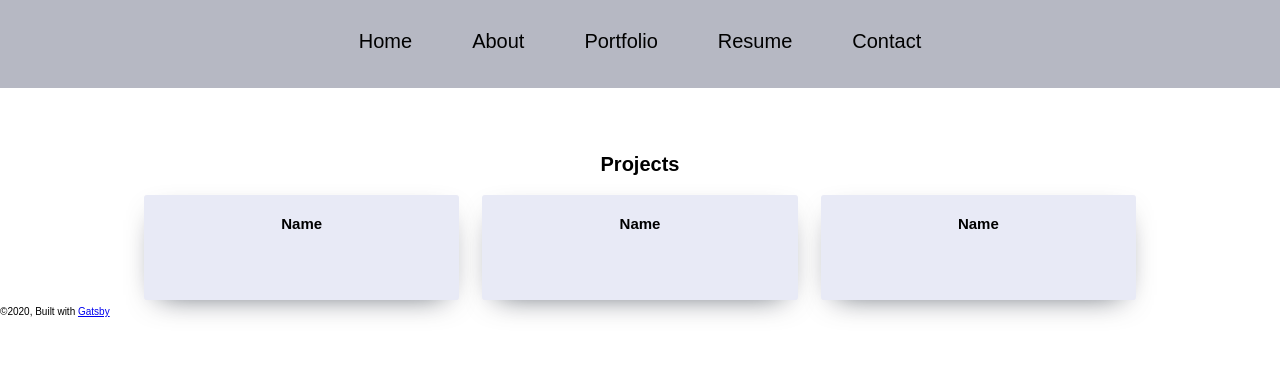
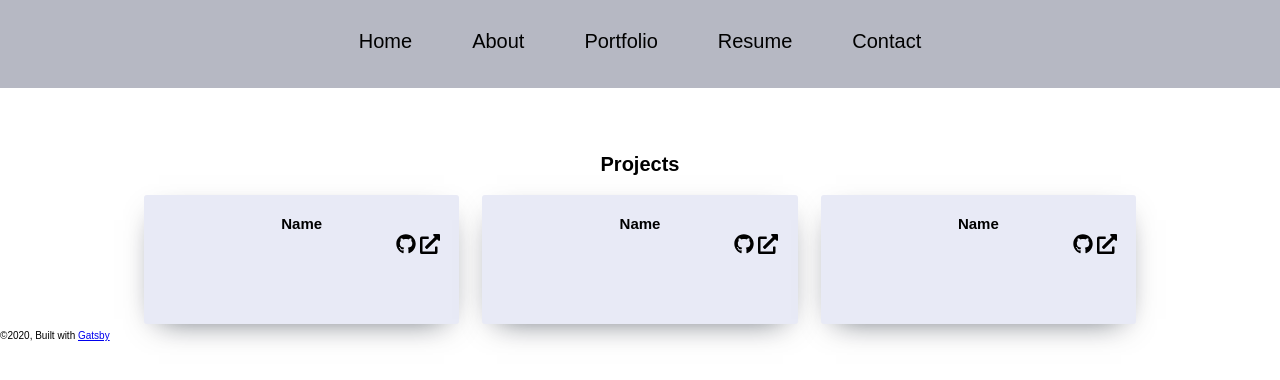
Before and after one commit to rachel-fischoff/portfolio-starter, a Gatsby site: page /portfolio in a window 1280 px wide. Built offline with nearby package versions, Linux system fonts and the light colour scheme; Gatsby itself is replaced by a stand-in of ours.

Commit message:
with github and open demo icons on the portfolio.js

```diff
--- /dev/null
+++ b/src/components/icons.js
@@ -0,0 +1,25 @@
+import React from "react";
+import { FontAwesomeIcon } from "@fortawesome/react-fontawesome";
+import {
+  faEnvelope,
+  faExternalLinkAlt,
+} from "@fortawesome/free-solid-svg-icons";
+import {
+  faGithub,
+  faInstagramSquare,
+  faTwitter,
+  faLinkedin,
+  faFacebook,
+  faMedium,
+} from "@fortawesome/free-brands-svg-icons";
+
+const Icons = () => {
+  return (
+    <div className="icons">
+      <FontAwesomeIcon className="icon" icon={faGithub} size="2x" />
+      <FontAwesomeIcon className="icon" icon={faExternalLinkAlt} size="2x" />
+    </div>
+  );
+};
+
+export default Icons;
--- a/src/components/layout.css
+++ b/src/components/layout.css
@@ -253,3 +253,11 @@ p {
   margin: 0px auto;
   padding: 50px 0px;
 }
+
+.icon {
+  padding: 2px 2px;
+}
+
+.icons {
+ float:right;
+}
--- a/src/pages/portfolio.js
+++ b/src/pages/portfolio.js
@@ -2,6 +2,7 @@ import React from "react";
 import { Link } from "gatsby";
 
 import Layout from "../components/layout";
+import Icons from "../components/icons";
 import SEO from "../components/SEO";
 
 const Portfolio = () => (
@@ -12,12 +13,15 @@ const Portfolio = () => (
       <div className="portfolio-grid-outer">
         <div className="portfolio-grid-inner">
           <h2 className="project-header">Name</h2>
+          <Icons />
         </div>
         <div className="portfolio-grid-inner">
           <h2 className="project-header">Name</h2>
+          <Icons />
         </div>
         <div className="portfolio-grid-inner">
           <h2 className="project-header">Name</h2>
+          <Icons />
         </div>
       </div>
     </div>
```
